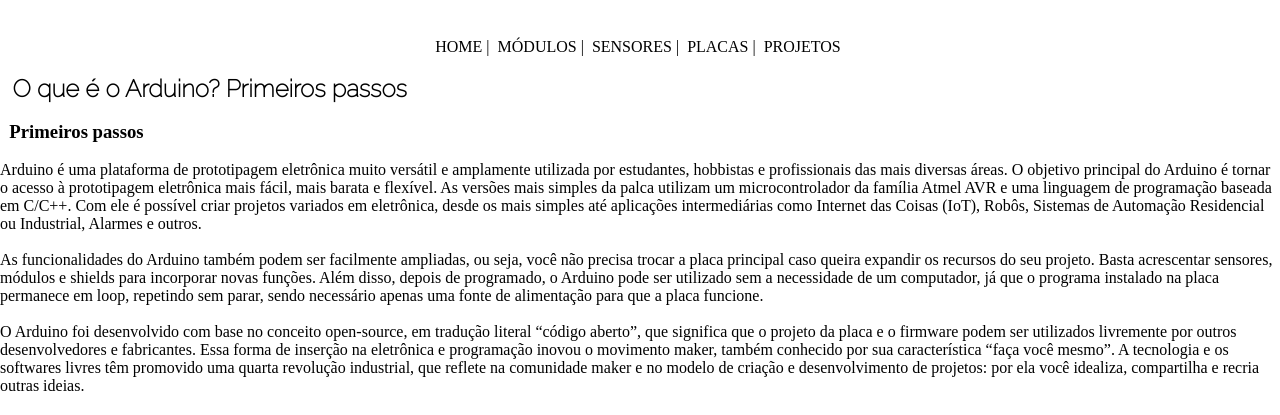
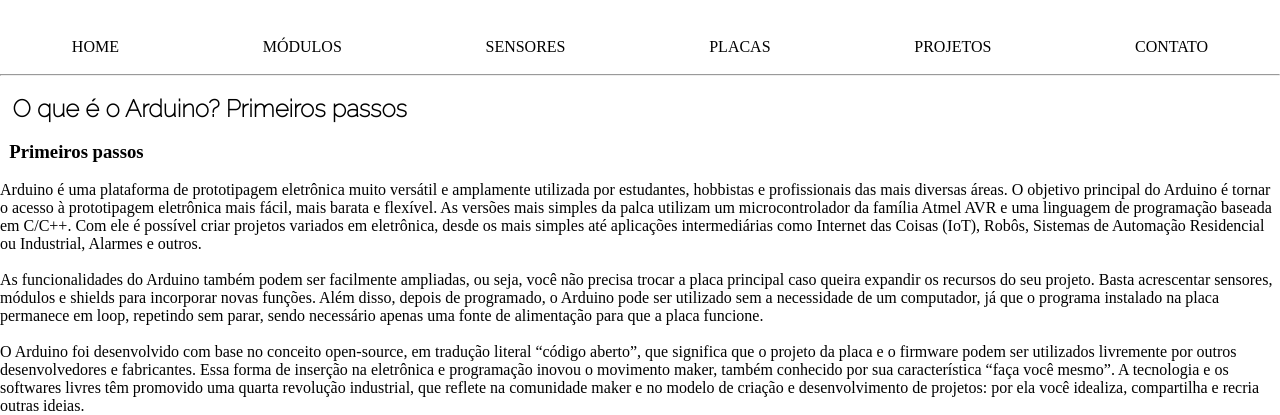
Before and after one commit to ildem96/Projeto-Arduino, a plain HTML site: page index.html in a window 1280 px wide. Shown: the part 1114-1529 px from the top of the page. Drawn offline with Linux system fonts and the light colour scheme.

Commit message:
upload project

```diff
--- a/index.css
+++ b/index.css
@@ -17,7 +17,7 @@
     display: flex;
     flex-direction: row;
     align-items:center;
-    justify-content: center;
+    justify-content:space-around;
 }
 .container img{
     background-color: rgb(209, 209, 209);
--- a/index.html
+++ b/index.html
@@ -18,15 +18,16 @@
         </div>
         <br><br><br>
             <nav class="navegacao">
-                <li> &nbsp;HOME |&nbsp;</li>
-                <li> &nbsp;MÓDULOS |&nbsp;</li>
-                <li> &nbsp;SENSORES |&nbsp;</li>
-                <li> &nbsp;PLACAS |&nbsp;</li>
-                <li> &nbsp;PROJETOS &nbsp;</li>
+                <li> HOME </li>
+                <li> MÓDULOS </li>
+                <li> SENSORES </li>
+                <li> PLACAS </li>
+                <li> PROJETOS </li>
+                <li>CONTATO</li>
             </nav>
             <br>
-
-
+            <hr>
+        <br>
         </header>
         <h2>&nbsp;&nbsp;O que é o Arduino? Primeiros passos</h2>
         <br>
```
Also changed, not shown: image.png.
